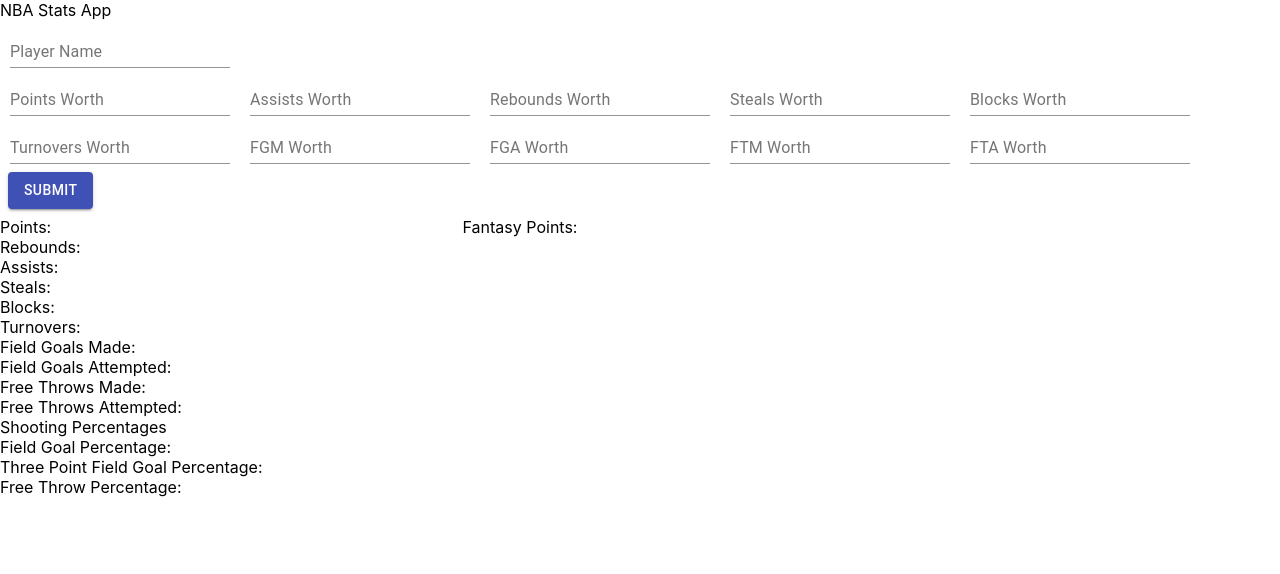
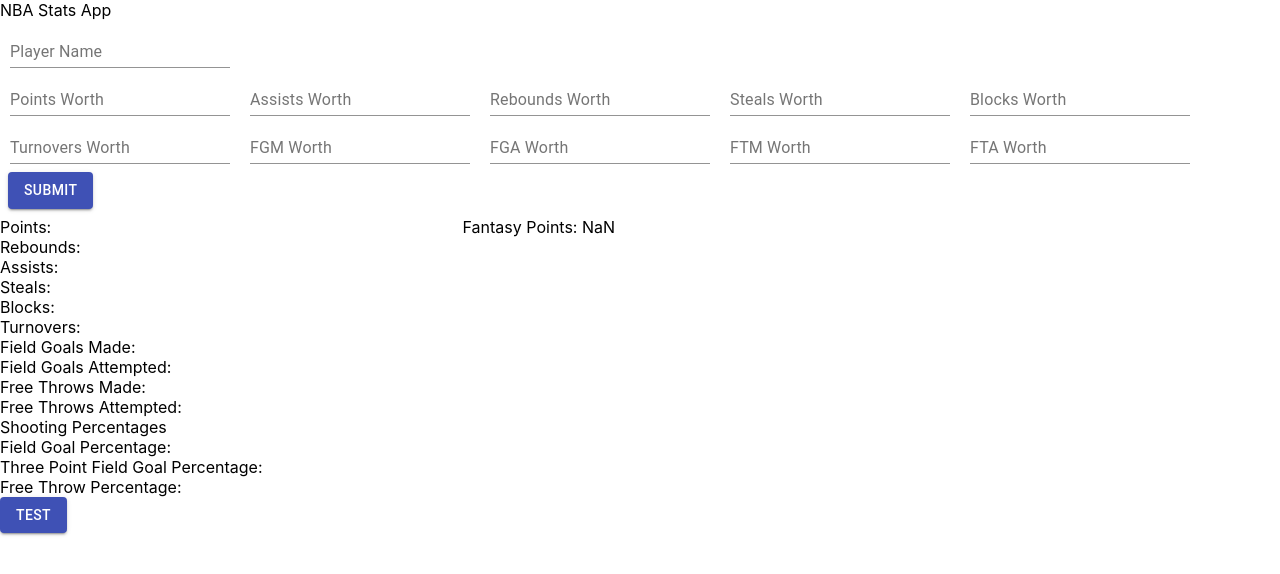
Before and after one commit to ianchow44/nba-stats-app, a React (Create React App) app: page /stat in a window 1280 px wide. Shown: the top 574 px of the page. Built offline with nearby package versions, Linux system fonts and the light colour scheme.

Commit message:
added stats function

```diff
--- a/src/Pages/Stats.js
+++ b/src/Pages/Stats.js
@@ -4,6 +4,7 @@
 import TextField from '@material-ui/core/TextField';
 import { makeStyles } from '@material-ui/core/styles';
 import {Button} from '@material-ui/core';
+import FantasyCalculation from "../Functions/FantasyCalc"
 
 const StatsPage = () => {
 
@@ -51,23 +52,55 @@
   }));
 
 
-  const handleSubmit = (e) => {
+  const handleSubmit = async (e) => {
     e.preventDefault();
     console.log(playerName)
     if (!playerName || playerName.length < 1) {
       alert("Please type player's name!")
     }
     else {
-      getPlayerId()
+      await getPlayerId()
     }
+    let value2 = {
+      points: pointsValue,
+        assists: assistsValue,
+        rebounds: reboundsValue,
+        steals: stealsValue,
+        blocks: blocksValue,
+        TOs: turnoversValue,
+        FGM: fgmValue,
+        FGA: fgaValue,
+        FTM: ftmValue,
+        FTA: ftaValue
+    }
+    let res = FantasyCalculation(value2, playerStats);
+    console.log(res)
   }
+
+  const handleTest = () => {
+    let value2 = {
+      points: pointsValue,
+        assists: assistsValue,
+        rebounds: reboundsValue,
+        steals: stealsValue,
+        blocks: blocksValue,
+        TOs: turnoversValue,
+        FGM: fgmValue,
+        FGA: fgaValue,
+        FTM: ftmValue,
+        FTA: ftaValue
+    }
+    let res = FantasyCalculation(value2, playerStats);
+    console.log(res)
+  }
+
 
   const handleChange = (event) => {
     setplayerName(event.target.value)
 
   }
 
-  const getPlayerId = (playerId) => {
+  const getPlayerId = async (playerId) => {
     console.log(playerId)
     axios.get(`https://www.balldontlie.io/api/v1/players?search=${playerName.split(" ").join("_")}`)
     .then(async res => {
@@ -88,7 +121,7 @@
     //   setTesting(playerStats["fgm"] + (0.5 * playerStats["fg3m"])) / (playerStats["fga"])
     // }
 
-  const getPlayerStats = (playerId) => {
+  const getPlayerStats = async (playerId) => {
     axios.get(`https://www.balldontlie.io/api/v1/season_averages?season=2020&player_ids[]=${playerId}`)
     .then(async res => {
       console.log(res.data.data)
@@ -204,6 +237,7 @@
                   type="submit"
                   value="Submit"
                   color="primary"
+
                 >Submit</Button>
               </div>
             </form>
@@ -241,12 +275,22 @@
             <br/>
           </div>
           <div className = {classes.item1}>
-            Fantasy Points:
+            Fantasy Points: {playerStats['pts']*5}
 
           </div>
         </div>
 
       </div>
+      <Button
+      variant="contained"
+      type="submit"
+      value="Submit"
+      color="primary"
+
+        onClick={handleTest}
+      >
+          Test
+      </Button>
     </div>
   );
 }
```
